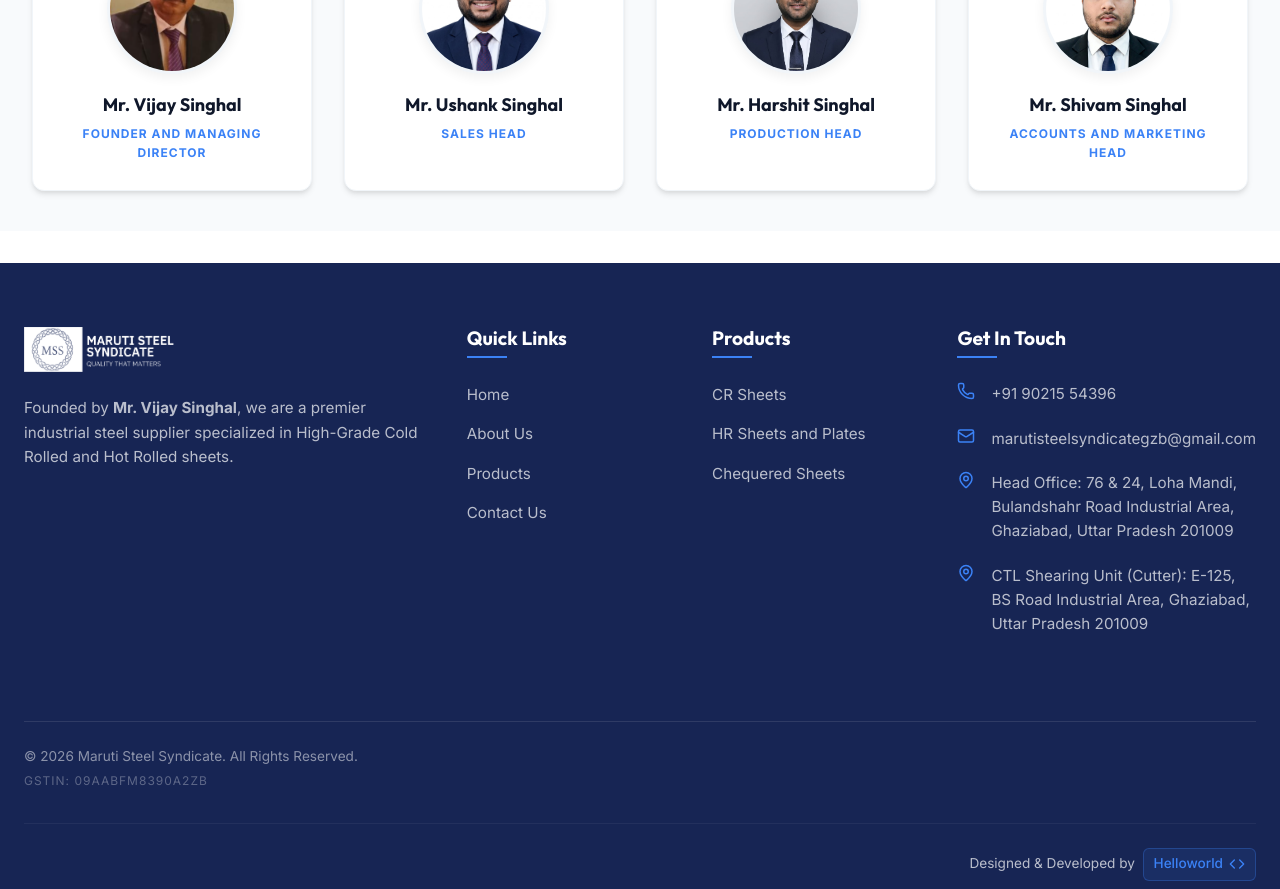
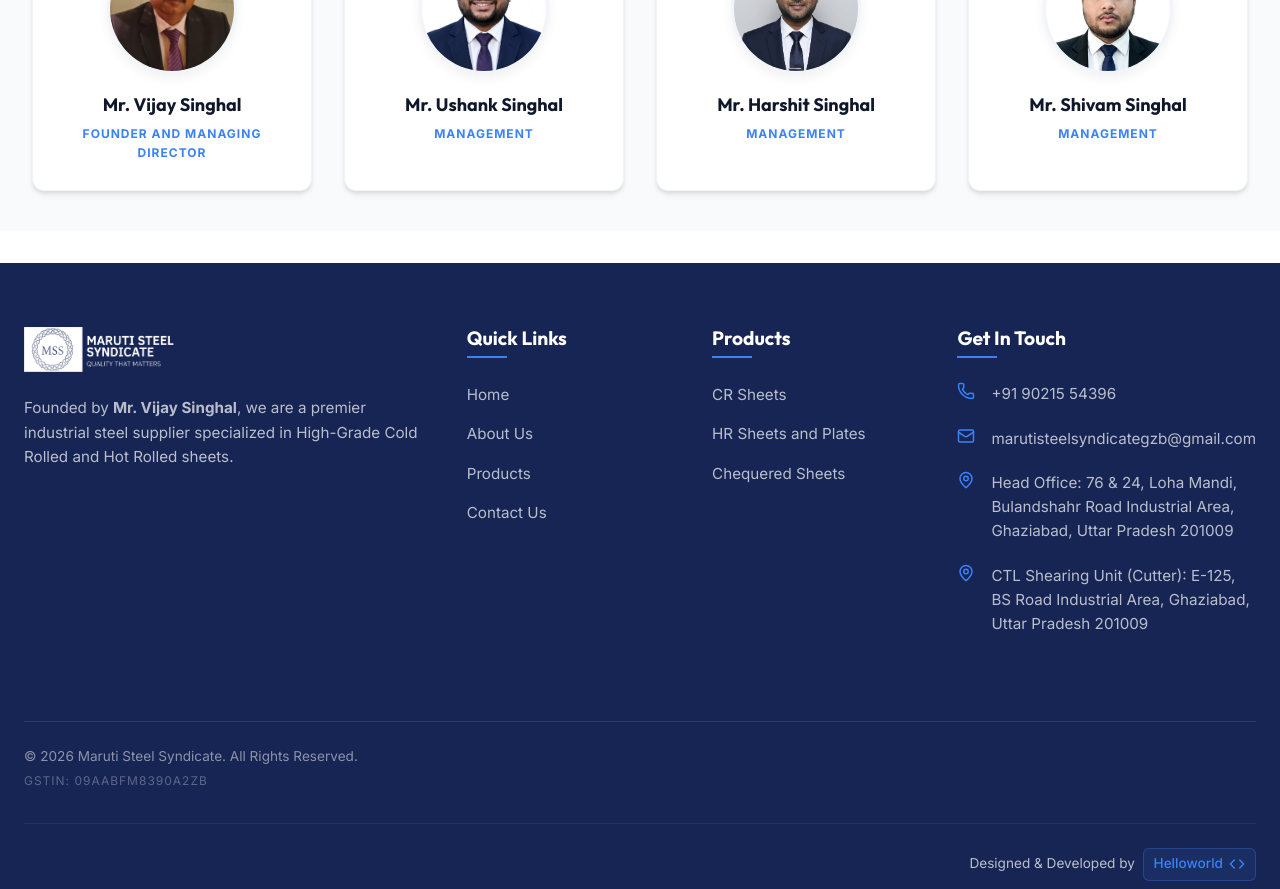
Before and after one commit to marutisteelsyndicategzb-ops/steel_project, a React (Vite) app: page /about in a window 1280 px wide. Shown: the part 2240-3129 px from the top of the page. Built offline with nearby package versions, Linux system fonts and the light colour scheme.

Commit message:
Update data.js

```diff
--- a/src/data/data.js
+++ b/src/data/data.js
@@ -24,9 +24,9 @@
 
 export const management = [
   { name: "Mr. Vijay Singhal", role: "Founder and Managing Director", image: vijayImg },
-  { name: "Mr. Ushank Singhal", role: "Sales Head", image: ushankImg },
-  { name: "Mr. Harshit Singhal", role: "Production Head", image: harshitImg },
-  { name: "Mr. Shivam Singhal", role: "Accounts and Marketing Head", image: shivamImg }
+  { name: "Mr. Ushank Singhal", role: "Management", image: ushankImg },
+  { name: "Mr. Harshit Singhal", role: "Management", image: harshitImg },
+  { name: "Mr. Shivam Singhal", role: "Management", image: shivamImg }
 ];
 
 export const products = [
```
